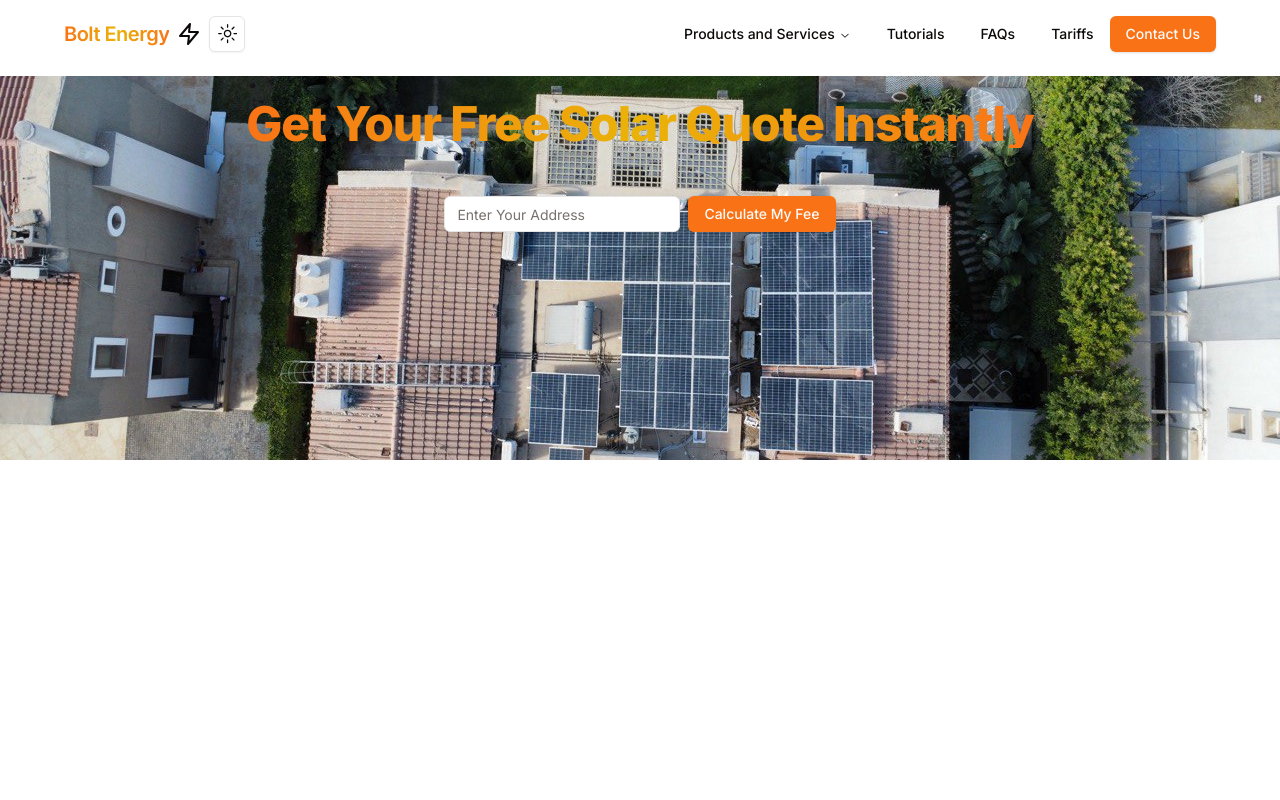
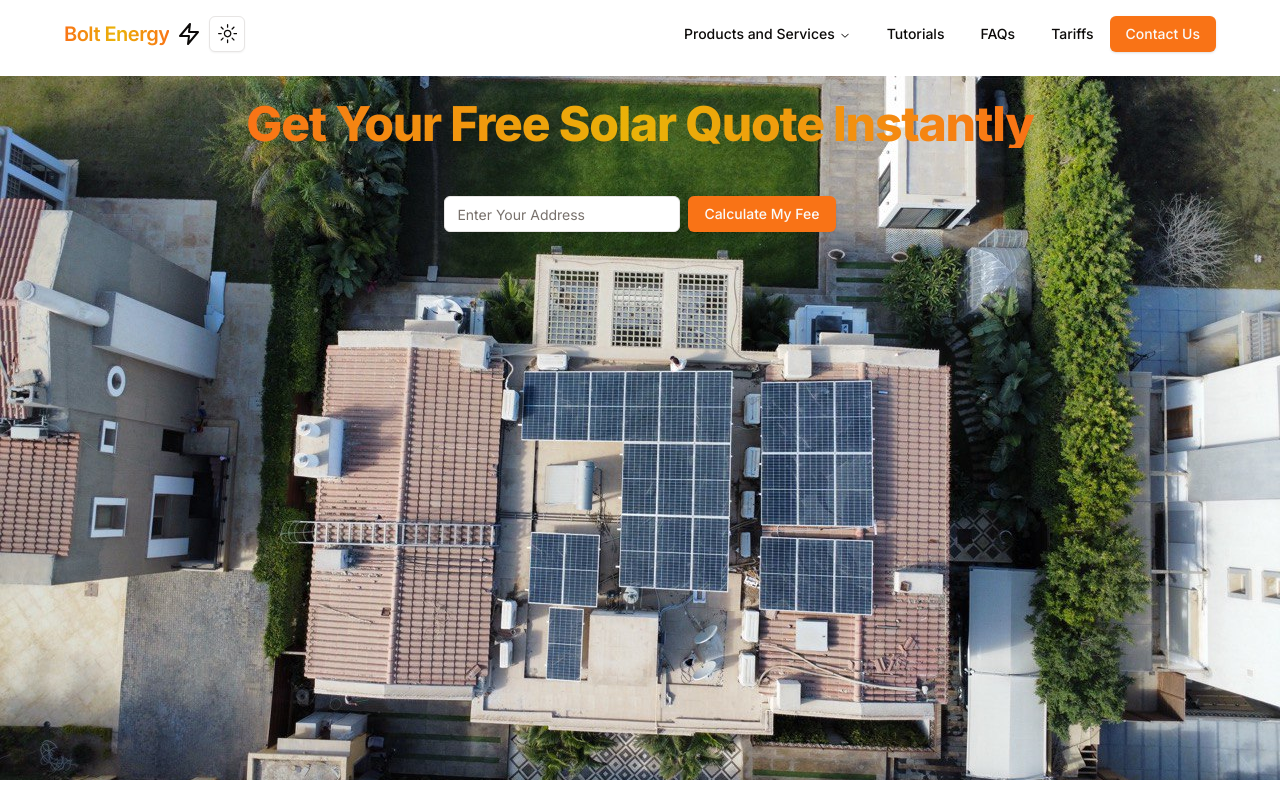
Before and after one commit to amrayman100/solar, a Next.js app: page / in a window 1280 px wide. Built offline with nearby package versions, Linux system fonts and the light colour scheme.

Commit message:
extend sizes

```diff
--- a/app/page.tsx
+++ b/app/page.tsx
@@ -9,7 +9,7 @@ export default function Home() {
       <Header />
       <div
         style={{ backgroundImage: `url(${"/drone-3.jpg"})` }}
-        className="bg-cover bg-center w-screen h-96 relative mt-2 bg-gradient-to-r from-primary via-yellow-400 to-primary"
+        className="bg-cover bg-center w-screen h-96 lg:h-156 relative mt-2 bg-gradient-to-r from-primary via-yellow-400 to-primary"
       >
         <div className="flex justify-center h-full">
           <div className="mt-6 flex flex-col">
--- a/tailwind.config.ts
+++ b/tailwind.config.ts
@@ -18,6 +18,10 @@ const config = {
       },
     },
     extend: {
+      spacing: {
+        "128": "32rem",
+        "156": "44rem",
+      },
       colors: {
         border: "hsl(var(--border))",
         input: "hsl(var(--input))",
```
